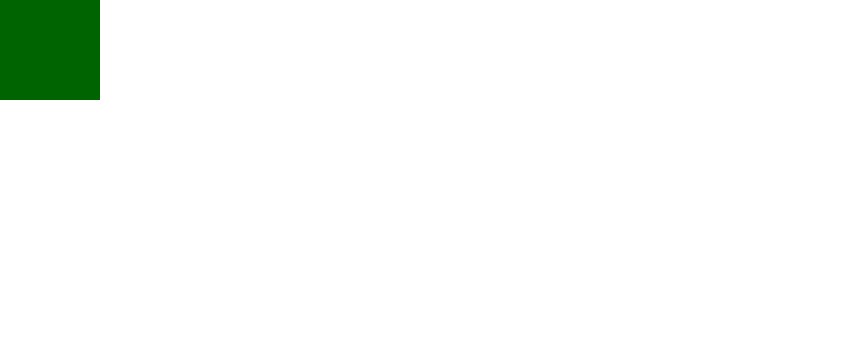
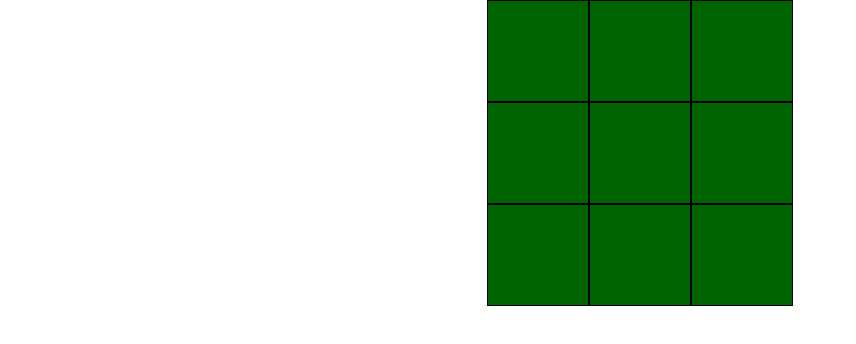
Before and after one commit to hqtan/react-katas, a React (Create React App) app: page / in a window 1280 px wide. Shown: the top 344 px of the page, without its empty margins (0-856 px from the left). Built offline with nearby package versions, Linux system fonts and the light colour scheme.

Commit message:
generate board made of 3x3 squares

```diff
--- a/src/index.jsx
+++ b/src/index.jsx
@@ -3,14 +3,14 @@ import ReactDOM from 'react-dom';
 import './index.css';
 // import App from './App';
 // import Widget from './widget';
-import Square from './ticTacToe';
+import Board from './ticTacToe';
 import reportWebVitals from './reportWebVitals';
 
 ReactDOM.render(
   <React.StrictMode>
     {/* <App /> */}
     {/* <Widget /> */}
-    <Square />
+    <Board />
   </React.StrictMode>,
   document.getElementById('root'),
 );
--- a/src/ticTacToe.css
+++ b/src/ticTacToe.css
@@ -4,4 +4,11 @@ div.square {
   height: 100px;
   font-size: 5em;
   text-align: center;
+  border: 1px solid black;
 }
+
+div.row {
+  display: flex;
+  flex-direction: row;
+  justify-content: center;
+}
--- a/src/ticTacToe.jsx
+++ b/src/ticTacToe.jsx
@@ -27,4 +27,27 @@ const Square = () => {
   );
 };
 
-export default Square;
+const Board = () => (
+  <>
+    {/* top */}
+    <div className="row">
+      <Square />
+      <Square />
+      <Square />
+    </div>
+    {/* middle */}
+    <div className="row">
+      <Square />
+      <Square />
+      <Square />
+    </div>
+    {/* bottom */}
+    <div className="row">
+      <Square />
+      <Square />
+      <Square />
+    </div>
+  </>
+);
+
+export default Board;
```
